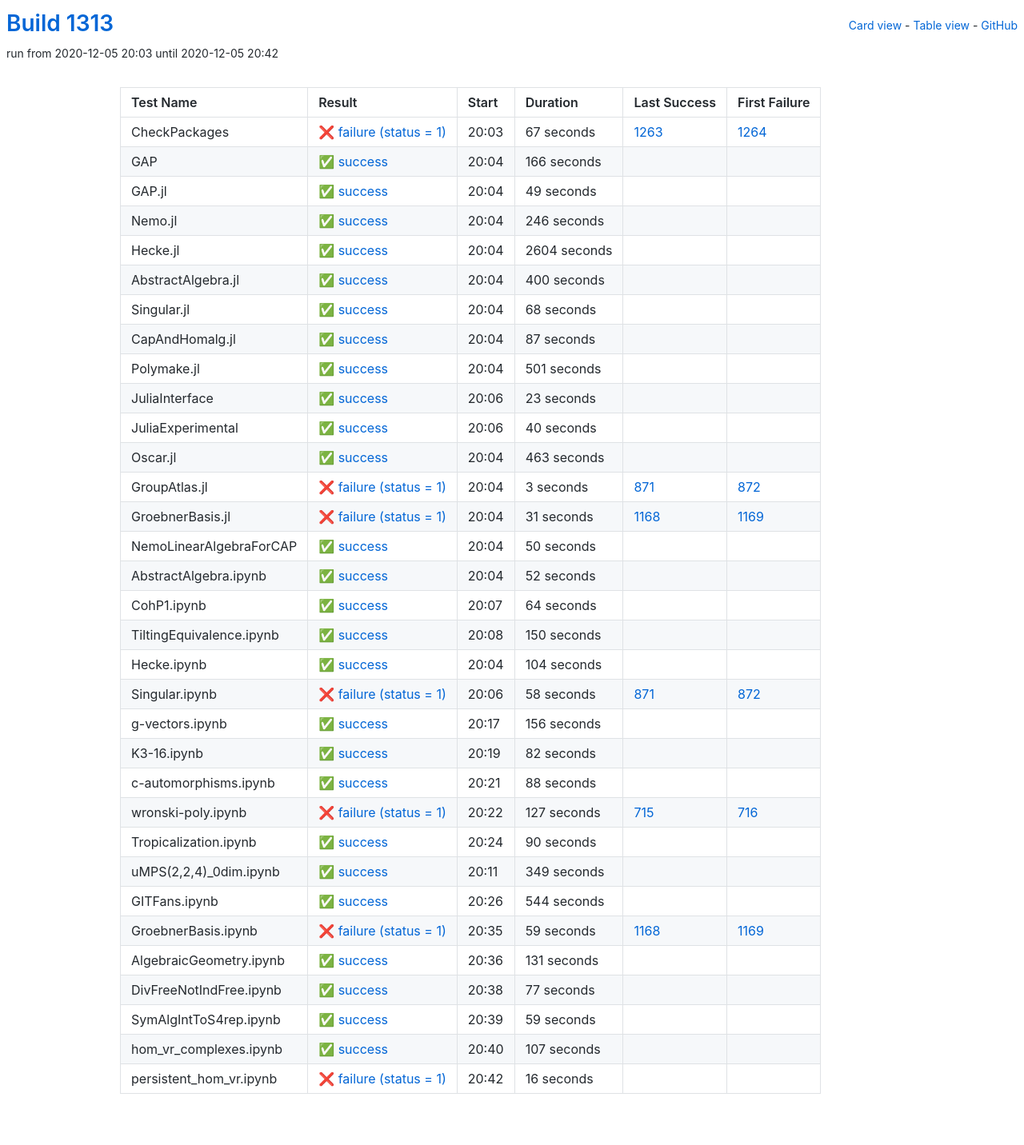
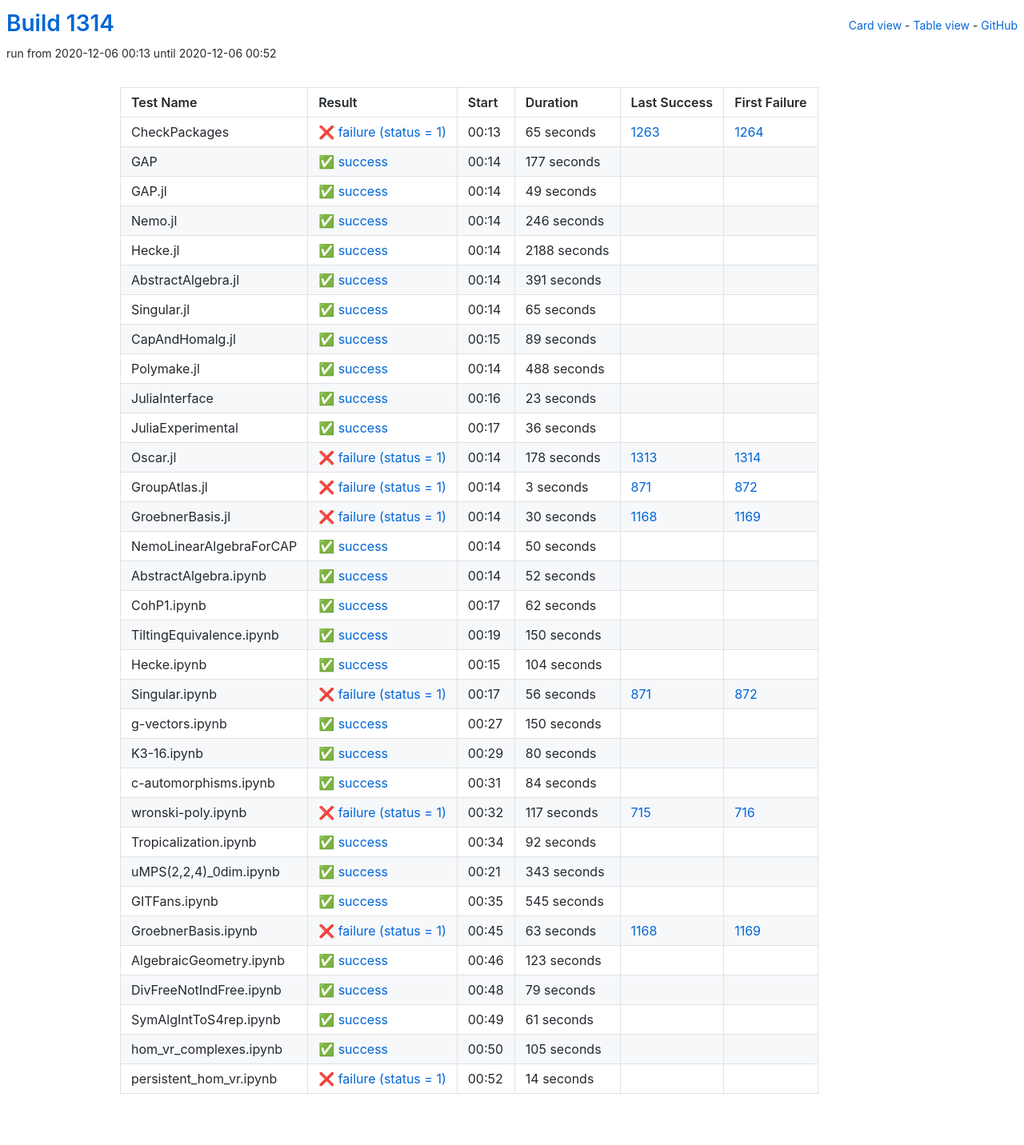
Before and after one commit to oscar-system/oscar-ci-status-stable, a Jekyll site: the page built from table.html, in a window 1280 px wide. Shown: the whole page at 80% size. Built offline with Jekyll 4.4.1, drawn with Linux system fonts in a browser that asks for light colours.

Commit message:
Build #1314

```diff
--- a/_data/ci.yml
+++ b/_data/ci.yml
@@ -1,6 +1,6 @@
 ---
-build: 1313
-build_url: https://oscarci.mathematik.uni-kl.de/job/oscar-stable/1313/
+build: 1314
+build_url: https://oscarci.mathematik.uni-kl.de/job/oscar-stable/1314/
 job: oscar-stable
 organization: oscar-system
 repo: oscar-ci-status-stable
@@ -8,32 +8,32 @@ repourl: https://github.com/oscar-system/oscar-ci-status-stable
 tests:
 - name: CheckPackages
   id: checkpackages
-  log: https://oscarci.mathematik.uni-kl.de/job/oscar-stable/1313/artifact/logs/build-1313/CheckPackages.log
-  start: 2020-12-05 20:03
+  log: https://oscarci.mathematik.uni-kl.de/job/oscar-stable/1314/artifact/logs/build-1314/CheckPackages.log
+  start: 2020-12-06 00:13
   success: false
   exitcode: 1
   status: failure
-  duration: 67
+  duration: 65
   last_success: 1263
   last_success_url: https://oscarci.mathematik.uni-kl.de/job/oscar-stable/1263/
   first_failure: 1264
   first_failure_url: https://oscarci.mathematik.uni-kl.de/job/oscar-stable/1264/
 - name: GAP
   id: gap
-  log: https://oscarci.mathematik.uni-kl.de/job/oscar-stable/1313/artifact/logs/build-1313/GAP.log
-  start: 2020-12-05 20:04
+  log: https://oscarci.mathematik.uni-kl.de/job/oscar-stable/1314/artifact/logs/build-1314/GAP.log
+  start: 2020-12-06 00:14
   success: true
   exitcode: 0
   status: success
-  duration: 166
+  duration: 177
   last_success: false
   last_success_url:
   first_failure: false
   first_failure_url:
 - name: GAP.jl
   id: gap-jl
-  log: https://oscarci.mathematik.uni-kl.de/job/oscar-stable/1313/artifact/logs/build-1313/GAP.jl.log
-  start: 2020-12-05 20:04
+  log: https://oscarci.mathematik.uni-kl.de/job/oscar-stable/1314/artifact/logs/build-1314/GAP.jl.log
+  start: 2020-12-06 00:14
   success: true
   exitcode: 0
   status: success
@@ -44,8 +44,8 @@ tests:
   first_failure_url:
 - name: Nemo.jl
   id: nemo-jl
-  log: https://oscarci.mathematik.uni-kl.de/job/oscar-stable/1313/artifact/logs/build-1313/Nemo.jl.log
-  start: 2020-12-05 20:04
+  log: https://oscarci.mathematik.uni-kl.de/job/oscar-stable/1314/artifact/logs/build-1314/Nemo.jl.log
+  start: 2020-12-06 00:14
   success: true
   exitcode: 0
   status: success
@@ -56,68 +56,68 @@ tests:
   first_failure_url:
 - name: Hecke.jl
   id: hecke-jl
-  log: https://oscarci.mathematik.uni-kl.de/job/oscar-stable/1313/artifact/logs/build-1313/Hecke.jl.log
-  start: 2020-12-05 20:04
+  log: https://oscarci.mathematik.uni-kl.de/job/oscar-stable/1314/artifact/logs/build-1314/Hecke.jl.log
+  start: 2020-12-06 00:14
   success: true
   exitcode: 0
   status: success
-  duration: 2604
+  duration: 2188
   last_success: false
   last_success_url:
   first_failure: false
   first_failure_url:
 - name: AbstractAlgebra.jl
   id: abstractalgebra-jl
-  log: https://oscarci.mathematik.uni-kl.de/job/oscar-stable/1313/artifact/logs/build-1313/AbstractAlgebra.jl.log
-  start: 2020-12-05 20:04
+  log: https://oscarci.mathematik.uni-kl.de/job/oscar-stable/1314/artifact/logs/build-1314/AbstractAlgebra.jl.log
+  start: 2020-12-06 00:14
   success: true
   exitcode: 0
   status: success
-  duration: 400
+  duration: 391
   last_success: false
   last_success_url:
   first_failure: false
   first_failure_url:
 - name: Singular.jl
   id: singular-jl
-  log: https://oscarci.mathematik.uni-kl.de/job/oscar-stable/1313/artifact/logs/build-1313/Singular.jl.log
-  start: 2020-12-05 20:04
+  log: https://oscarci.mathematik.uni-kl.de/job/oscar-stable/1314/artifact/logs/build-1314/Singular.jl.log
+  start: 2020-12-06 00:14
   success: true
   exitcode: 0
   status: success
-  duration: 68
+  duration: 65
   last_success: false
   last_success_url:
   first_failure: false
   first_failure_url:
 - name: CapAndHomalg.jl
   id: capandhomalg-jl
-  log: https://oscarci.mathematik.uni-kl.de/job/oscar-stable/1313/artifact/logs/build-1313/CapAndHomalg.jl.log
-  start: 2020-12-05 20:04
+  log: https://oscarci.mathematik.uni-kl.de/job/oscar-stable/1314/artifact/logs/build-1314/CapAndHomalg.jl.log
+  start: 2020-12-06 00:15
   success: true
   exitcode: 0
   status: success
-  duration: 87
+  duration: 89
   last_success: false
   last_success_url:
   first_failure: false
   first_failure_url:
 - name: Polymake.jl
   id: polymake-jl
-  log: https://oscarci.mathematik.uni-kl.de/job/oscar-stable/1313/artifact/logs/build-1313/Polymake.jl.log
-  start: 2020-12-05 20:04
+  log: https://oscarci.mathematik.uni-kl.de/job/oscar-stable/1314/artifact/logs/build-1314/Polymake.jl.log
+  start: 2020-12-06 00:14
   success: true
   exitcode: 0
   status: success
-  duration: 501
+  duration: 488
   last_success: false
   last_success_url:
   first_failure: false
   first_failure_url:
 - name: JuliaInterface
   id: juliainterface
-  log: https://oscarci.mathematik.uni-kl.de/job/oscar-stable/1313/artifact/logs/build-1313/JuliaInterface.log
-  start: 2020-12-05 20:06
+  log: https://oscarci.mathematik.uni-kl.de/job/oscar-stable/1314/artifact/logs/build-1314/JuliaInterface.log
+  start: 2020-12-06 00:16
   success: true
   exitcode: 0
   status: success
@@ -128,32 +128,32 @@ tests:
   first_failure_url:
 - name: JuliaExperimental
   id: juliaexperimental
-  log: https://oscarci.mathematik.uni-kl.de/job/oscar-stable/1313/artifact/logs/build-1313/JuliaExperimental.log
-  start: 2020-12-05 20:06
+  log: https://oscarci.mathematik.uni-kl.de/job/oscar-stable/1314/artifact/logs/build-1314/JuliaExperimental.log
+  start: 2020-12-06 00:17
   success: true
   exitcode: 0
   status: success
-  duration: 40
+  duration: 36
   last_success: false
   last_success_url:
   first_failure: false
   first_failure_url:
 - name: Oscar.jl
   id: oscar-jl
-  log: https://oscarci.mathematik.uni-kl.de/job/oscar-stable/1313/artifact/logs/build-1313/Oscar.jl.log
-  start: 2020-12-05 20:04
-  success: true
-  exitcode: 0
-  status: success
-  duration: 463
-  last_success: false
-  last_success_url:
-  first_failure: false
-  first_failure_url:
+  log: https://oscarci.mathematik.uni-kl.de/job/oscar-stable/1314/artifact/logs/build-1314/Oscar.jl.log
+  start: 2020-12-06 00:14
+  success: false
+  exitcode: 1
+  status: failure
+  duration: 178
+  last_success: 1313
+  last_success_url: https://oscarci.mathematik.uni-kl.de/job/oscar-stable/1313/
+  first_failure: 1314
+  first_failure_url: https://oscarci.mathematik.uni-kl.de/job/oscar-stable/1314/
 - name: GroupAtlas.jl
   id: groupatlas-jl
-  log: https://oscarci.mathematik.uni-kl.de/job/oscar-stable/1313/artifact/logs/build-1313/GroupAtlas.jl.log
-  start: 2020-12-05 20:04
+  log: https://oscarci.mathematik.uni-kl.de/job/oscar-stable/1314/artifact/logs/build-1314/GroupAtlas.jl.log
+  start: 2020-12-06 00:14
   success: false
   exitcode: 1
   status: failure
@@ -164,20 +164,20 @@ tests:
   first_failure_url: https://oscarci.mathematik.uni-kl.de/job/oscar-stable/872/
 - name: GroebnerBasis.jl
   id: groebnerbasis-jl
-  log: https://oscarci.mathematik.uni-kl.de/job/oscar-stable/1313/artifact/logs/build-1313/GroebnerBasis.jl.log
-  start: 2020-12-05 20:04
+  log: https://oscarci.mathematik.uni-kl.de/job/oscar-stable/1314/artifact/logs/build-1314/GroebnerBasis.jl.log
+  start: 2020-12-06 00:14
   success: false
   exitcode: 1
   status: failure
-  duration: 31
+  duration: 30
   last_success: 1168
   last_success_url: https://oscarci.mathematik.uni-kl.de/job/oscar-stable/1168/
   first_failure: 1169
   first_failure_url: https://oscarci.mathematik.uni-kl.de/job/oscar-stable/1169/
 - name: NemoLinearAlgebraForCAP
   id: nemolinearalgebraforcap
-  log: https://oscarci.mathematik.uni-kl.de/job/oscar-stable/1313/artifact/logs/build-1313/NemoLinearAlgebraForCAP.log
-  start: 2020-12-05 20:04
+  log: https://oscarci.mathematik.uni-kl.de/job/oscar-stable/1314/artifact/logs/build-1314/NemoLinearAlgebraForCAP.log
+  start: 2020-12-06 00:14
   success: true
   exitcode: 0
   status: success
@@ -188,8 +188,8 @@ tests:
   first_failure_url:
 - name: AbstractAlgebra.ipynb
   id: abstractalgebra-ipynb
-  log: https://oscarci.mathematik.uni-kl.de/job/oscar-stable/1313/artifact/logs/build-1313/AbstractAlgebra.ipynb.log
-  start: 2020-12-05 20:04
+  log: https://oscarci.mathematik.uni-kl.de/job/oscar-stable/1314/artifact/logs/build-1314/AbstractAlgebra.ipynb.log
+  start: 2020-12-06 00:14
   success: true
   exitcode: 0
   status: success
@@ -200,20 +200,20 @@ tests:
   first_failure_url:
 - name: CohP1.ipynb
   id: cohp1-ipynb
-  log: https://oscarci.mathematik.uni-kl.de/job/oscar-stable/1313/artifact/logs/build-1313/CohP1.ipynb.log
-  start: 2020-12-05 20:07
+  log: https://oscarci.mathematik.uni-kl.de/job/oscar-stable/1314/artifact/logs/build-1314/CohP1.ipynb.log
+  start: 2020-12-06 00:17
   success: true
   exitcode: 0
   status: success
-  duration: 64
+  duration: 62
   last_success: false
   last_success_url:
   first_failure: false
   first_failure_url:
 - name: TiltingEquivalence.ipynb
   id: tiltingequivalence-ipynb
-  log: https://oscarci.mathematik.uni-kl.de/job/oscar-stable/1313/artifact/logs/build-1313/TiltingEquivalence.ipynb.log
-  start: 2020-12-05 20:08
+  log: https://oscarci.mathematik.uni-kl.de/job/oscar-stable/1314/artifact/logs/build-1314/TiltingEquivalence.ipynb.log
+  start: 2020-12-06 00:19
   success: true
   exitcode: 0
   status: success
@@ -224,8 +224,8 @@ tests:
   first_failure_url:
 - name: Hecke.ipynb
   id: hecke-ipynb
-  log: https://oscarci.mathematik.uni-kl.de/job/oscar-stable/1313/artifact/logs/build-1313/Hecke.ipynb.log
-  start: 2020-12-05 20:04
+  log: https://oscarci.mathematik.uni-kl.de/job/oscar-stable/1314/artifact/logs/build-1314/Hecke.ipynb.log
+  start: 2020-12-06 00:15
   success: true
   exitcode: 0
   status: success
@@ -236,168 +236,168 @@ tests:
   first_failure_url:
 - name: Singular.ipynb
   id: singular-ipynb
-  log: https://oscarci.mathematik.uni-kl.de/job/oscar-stable/1313/artifact/logs/build-1313/Singular.ipynb.log
-  start: 2020-12-05 20:06
+  log: https://oscarci.mathematik.uni-kl.de/job/oscar-stable/1314/artifact/logs/build-1314/Singular.ipynb.log
+  start: 2020-12-06 00:17
   success: false
   exitcode: 1
   status: failure
-  duration: 58
+  duration: 56
   last_success: 871
   last_success_url: https://oscarci.mathematik.uni-kl.de/job/oscar-stable/871/
   first_failure: 872
   first_failure_url: https://oscarci.mathematik.uni-kl.de/job/oscar-stable/872/
 - name: g-vectors.ipynb
   id: g-vectors-ipynb
-  log: https://oscarci.mathematik.uni-kl.de/job/oscar-stable/1313/artifact/logs/build-1313/g-vectors.ipynb.log
-  start: 2020-12-05 20:17
+  log: https://oscarci.mathematik.uni-kl.de/job/oscar-stable/1314/artifact/logs/build-1314/g-vectors.ipynb.log
+  start: 2020-12-06 00:27
   success: true
   exitcode: 0
   status: success
-  duration: 156
+  duration: 150
   last_success: false
   last_success_url:
   first_failure: false
   first_failure_url:
 - name: K3-16.ipynb
   id: k3-16-ipynb
-  log: https://oscarci.mathematik.uni-kl.de/job/oscar-stable/1313/artifact/logs/build-1313/K3-16.ipynb.log
-  start: 2020-12-05 20:19
+  log: https://oscarci.mathematik.uni-kl.de/job/oscar-stable/1314/artifact/logs/build-1314/K3-16.ipynb.log
+  start: 2020-12-06 00:29
   success: true
   exitcode: 0
   status: success
-  duration: 82
+  duration: 80
   last_success: false
   last_success_url:
   first_failure: false
   first_failure_url:
 - name: c-automorphisms.ipynb
   id: c-automorphisms-ipynb
-  log: https://oscarci.mathematik.uni-kl.de/job/oscar-stable/1313/artifact/logs/build-1313/c-automorphisms.ipynb.log
-  start: 2020-12-05 20:21
+  log: https://oscarci.mathematik.uni-kl.de/job/oscar-stable/1314/artifact/logs/build-1314/c-automorphisms.ipynb.log
+  start: 2020-12-06 00:31
   success: true
   exitcode: 0
   status: success
-  duration: 88
+  duration: 84
   last_success: false
   last_success_url:
   first_failure: false
   first_failure_url:
 - name: wronski-poly.ipynb
   id: wronski-poly-ipynb
-  log: https://oscarci.mathematik.uni-kl.de/job/oscar-stable/1313/artifact/logs/build-1313/wronski-poly.ipynb.log
-  start: 2020-12-05 20:22
+  log: https://oscarci.mathematik.uni-kl.de/job/oscar-stable/1314/artifact/logs/build-1314/wronski-poly.ipynb.log
+  start: 2020-12-06 00:32
   success: false
   exitcode: 1
   status: failure
-  duration: 127
+  duration: 117
   last_success: 715
   last_success_url: https://oscarci.mathematik.uni-kl.de/job/oscar-stable/715/
   first_failure: 716
   first_failure_url: https://oscarci.mathematik.uni-kl.de/job/oscar-stable/716/
 - name: Tropicalization.ipynb
   id: tropicalization-ipynb
-  log: https://oscarci.mathematik.uni-kl.de/job/oscar-stable/1313/artifact/logs/build-1313/Tropicalization.ipynb.log
-  start: 2020-12-05 20:24
+  log: https://oscarci.mathematik.uni-kl.de/job/oscar-stable/1314/artifact/logs/build-1314/Tropicalization.ipynb.log
+  start: 2020-12-06 00:34
   success: true
   exitcode: 0
   status: success
-  duration: 90
+  duration: 92
   last_success: false
   last_success_url:
   first_failure: false
   first_failure_url:
 - name: uMPS(2,2,4)_0dim.ipynb
   id: umps-2-2-4-0dim-ipynb
-  log: https://oscarci.mathematik.uni-kl.de/job/oscar-stable/1313/artifact/logs/build-1313/uMPS-2-2-4-_0dim.ipynb.log
-  start: 2020-12-05 20:11
+  log: https://oscarci.mathematik.uni-kl.de/job/oscar-stable/1314/artifact/logs/build-1314/uMPS-2-2-4-_0dim.ipynb.log
+  start: 2020-12-06 00:21
   success: true
   exitcode: 0
   status: success
-  duration: 349
+  duration: 343
   last_success: false
   last_success_url:
   first_failure: false
   first_failure_url:
 - name: GITFans.ipynb
   id: gitfans-ipynb
-  log: https://oscarci.mathematik.uni-kl.de/job/oscar-stable/1313/artifact/logs/build-1313/GITFans.ipynb.log
-  start: 2020-12-05 20:26
+  log: https://oscarci.mathematik.uni-kl.de/job/oscar-stable/1314/artifact/logs/build-1314/GITFans.ipynb.log
+  start: 2020-12-06 00:35
   success: true
   exitcode: 0
   status: success
-  duration: 544
+  duration: 545
   last_success: false
   last_success_url:
   first_failure: false
   first_failure_url:
 - name: GroebnerBasis.ipynb
   id: groebnerbasis-ipynb
-  log: https://oscarci.mathematik.uni-kl.de/job/oscar-stable/1313/artifact/logs/build-1313/GroebnerBasis.ipynb.log
-  start: 2020-12-05 20:35
+  log: https://oscarci.mathematik.uni-kl.de/job/oscar-stable/1314/artifact/logs/build-1314/GroebnerBasis.ipynb.log
+  start: 2020-12-06 00:45
   success: false
   exitcode: 1
   status: failure
-  duration: 59
+  duration: 63
   last_success: 1168
   last_success_url: https://oscarci.mathematik.uni-kl.de/job/oscar-stable/1168/
   first_failure: 1169
   first_failure_url: https://oscarci.mathematik.uni-kl.de/job/oscar-stable/1169/
 - name: AlgebraicGeometry.ipynb
   id: algebraicgeometry-ipynb
-  log: https://oscarci.mathematik.uni-kl.de/job/oscar-stable/1313/artifact/logs/build-1313/AlgebraicGeometry.ipynb.log
-  start: 2020-12-05 20:36
+  log: https://oscarci.mathematik.uni-kl.de/job/oscar-stable/1314/artifact/logs/build-1314/AlgebraicGeometry.ipynb.log
+  start: 2020-12-06 00:46
   success: true
   exitcode: 0
   status: success
-  duration: 131
+  duration: 123
   last_success: false
   last_success_url:
   first_failure: false
   first_failure_url:
 - name: DivFreeNotIndFree.ipynb
   id: divfreenotindfree-ipynb
-  log: https://oscarci.mathematik.uni-kl.de/job/oscar-stable/1313/artifact/logs/build-1313/DivFreeNotIndFree.ipynb.log
-  start: 2020-12-05 20:38
+  log: https://oscarci.mathematik.uni-kl.de/job/oscar-stable/1314/artifact/logs/build-1314/DivFreeNotIndFree.ipynb.log
+  start: 2020-12-06 00:48
   success: true
   exitcode: 0
   status: success
-  duration: 77
+  duration: 79
   last_success: false
   last_success_url:
   first_failure: false
   first_failure_url:
 - name: SymAlgIntToS4rep.ipynb
   id: symalginttos4rep-ipynb
-  log: https://oscarci.mathematik.uni-kl.de/job/oscar-stable/1313/artifact/logs/build-1313/SymAlgIntToS4rep.ipynb.log
-  start: 2020-12-05 20:39
+  log: https://oscarci.mathematik.uni-kl.de/job/oscar-stable/1314/artifact/logs/build-1314/SymAlgIntToS4rep.ipynb.log
+  start: 2020-12-06 00:49
   success: true
   exitcode: 0
   status: success
-  duration: 59
+  duration: 61
   last_success: false
   last_success_url:
   first_failure: false
   first_failure_url:
 - name: hom_vr_complexes.ipynb
   id: hom-vr-complexes-ipynb
-  log: https://oscarci.mathematik.uni-kl.de/job/oscar-stable/1313/artifact/logs/build-1313/hom_vr_complexes.ipynb.log
-  start: 2020-12-05 20:40
+  log: https://oscarci.mathematik.uni-kl.de/job/oscar-stable/1314/artifact/logs/build-1314/hom_vr_complexes.ipynb.log
+  start: 2020-12-06 00:50
   success: true
   exitcode: 0
   status: success
-  duration: 107
+  duration: 105
   last_success: false
   last_success_url:
   first_failure: false
   first_failure_url:
 - name: persistent_hom_vr.ipynb
   id: persistent-hom-vr-ipynb
-  log: https://oscarci.mathematik.uni-kl.de/job/oscar-stable/1313/artifact/logs/build-1313/persistent_hom_vr.ipynb.log
-  start: 2020-12-05 20:42
+  log: https://oscarci.mathematik.uni-kl.de/job/oscar-stable/1314/artifact/logs/build-1314/persistent_hom_vr.ipynb.log
+  start: 2020-12-06 00:52
   success: false
   exitcode: 1
   status: failure
-  duration: 16
+  duration: 14
   last_success: false
   last_success_url:
   first_failure: false
```
Also changed, not shown: README.md.
